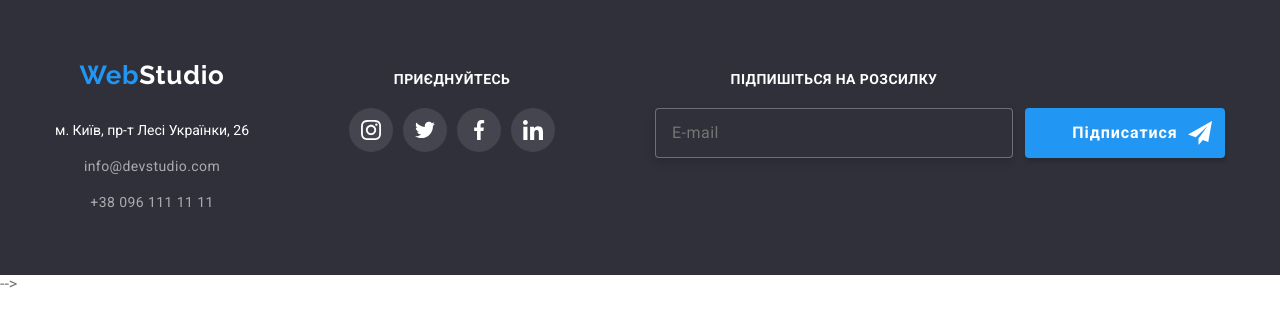
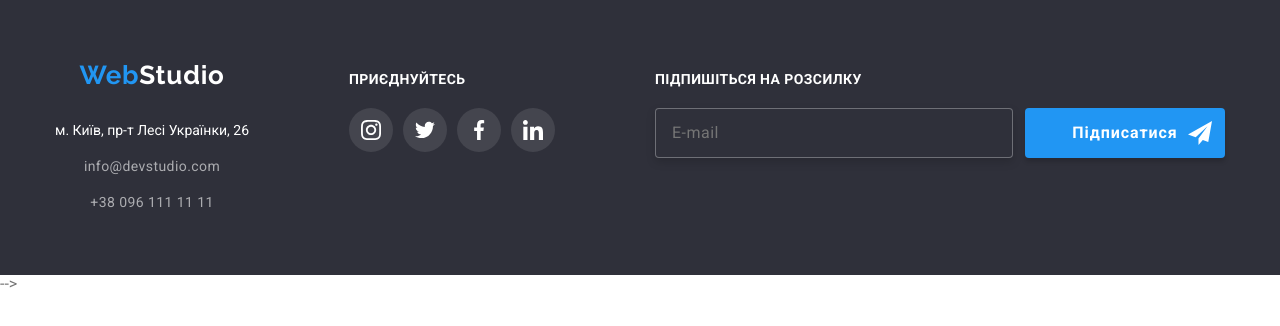
Before and after one commit to Kilativ54/goit-markup-hw-08, a plain HTML site: page index.html in a window 1280 px wide. Drawn offline with nearby package versions, Linux system fonts and the light colour scheme.

Commit message:
adaptation footer finish

```diff
--- a/sass/components/_footer.scss
+++ b/sass/components/_footer.scss
@@ -107,6 +107,9 @@
 	@media screen and (min-width: 768px){
 	margin-top: 0;
 	  }
+	  @media screen and (min-width: 1200px){
+		text-align: initial;
+		  }
  }
 
  .foot-main {
--- a/sass/components/_form-footer.scss
+++ b/sass/components/_form-footer.scss
@@ -113,7 +113,9 @@
 	margin-left: auto;
 	margin-right: auto;
 	@media screen and (min-width: 1200px){
-	margin-left: auto;
+	margin-left: 0;
+	margin-right: 0;
+text-align: initial;
 	  }
  }
 
```
Also changed, not shown: css/main.css, css/main.min.css, 2 other files.
